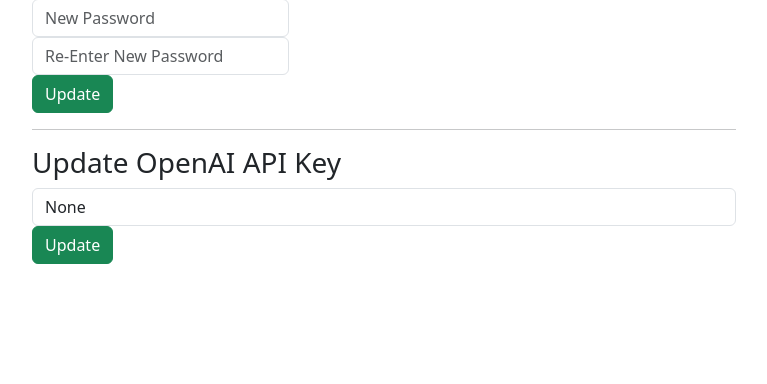
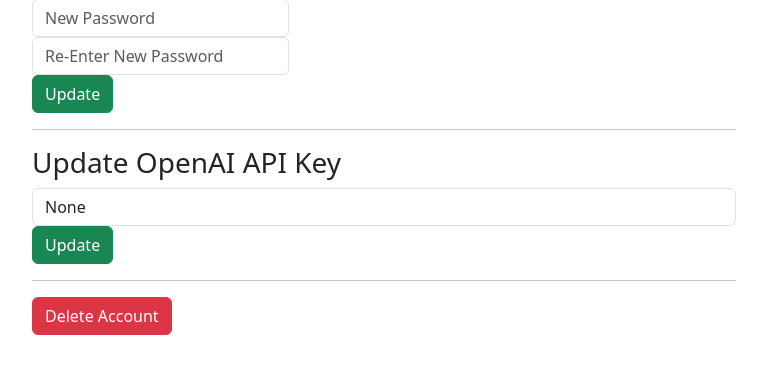
Before and after one commit to WARlord1903/CleverCart, a Flask app: page /account in a window 1280 px wide. Shown: the part 253-637 px from the top of the page, without its empty margins (256-1023 px from the left). Run offline with Flask 3, Linux system fonts and the light colour scheme; the visitor is signed in with stand-in values (Sample User, id 1).

Commit message:
Added functionality for account deletion

```diff
--- a/app.py
+++ b/app.py
@@ -130,9 +130,9 @@ def update_store():
 def delete_account():
     id = current_user.get_id()
     logout_user()
-    db.session.query(Users).filter(id == current_user.get_id()).delete()
+    db.session.query(Users).filter(Users.id == id).delete()
     db.session.commit()
-    return redirect(url_for('home'))
+    return redirect('/')
 
 @app.route('/')
 def welcome_page():
--- a/templates/settings.html
+++ b/templates/settings.html
@@ -52,6 +52,27 @@
                         <input class="form-control" id="api-key" name="api-key" type="text">
                         <button class="btn btn-success" type="submit">Update</button>
                     </form>
+                    <hr>
+                    <button type="button" class="btn btn-danger" data-bs-toggle="modal" data-bs-target="#delete-modal">Delete Account</button>
+                    <div class="modal fade" id="delete-modal" tabindex="-1" aria-labelledby="delete-modal-label" aria-hidden="true">
+                        <div class="modal-dialog">
+                            <div class="modal-content">
+                                <div class="modal-header">
+                                    <h1 class="modal-title fs-5" id="delete-modal-label">Delete Account?</h1>
+                                    <button type="button" class="btn-close" data-bs-dismiss="modal" aria-label="Close"></button>
+                                </div>
+                                <div class="modal-body">
+                                    <p>Deleting your account will delete all user information, including your preferred store, stored API key, and saved recipes. Are you sure you want to delete your account?</p>
+                                </div>
+                                <div class="modal-footer">
+                                    <button type="button" class="btn btn-secondary" data-bs-dismiss="modal">No</button>
+                                    <form action="/account/delete" method="post">
+                                        <button type="submit" class="btn btn-danger">Yes</button>
+                                    </form>
+                                </div>
+                            </div>
+                        </div>
+                    </div>
                 </div>
             </div>
         </div>
```
